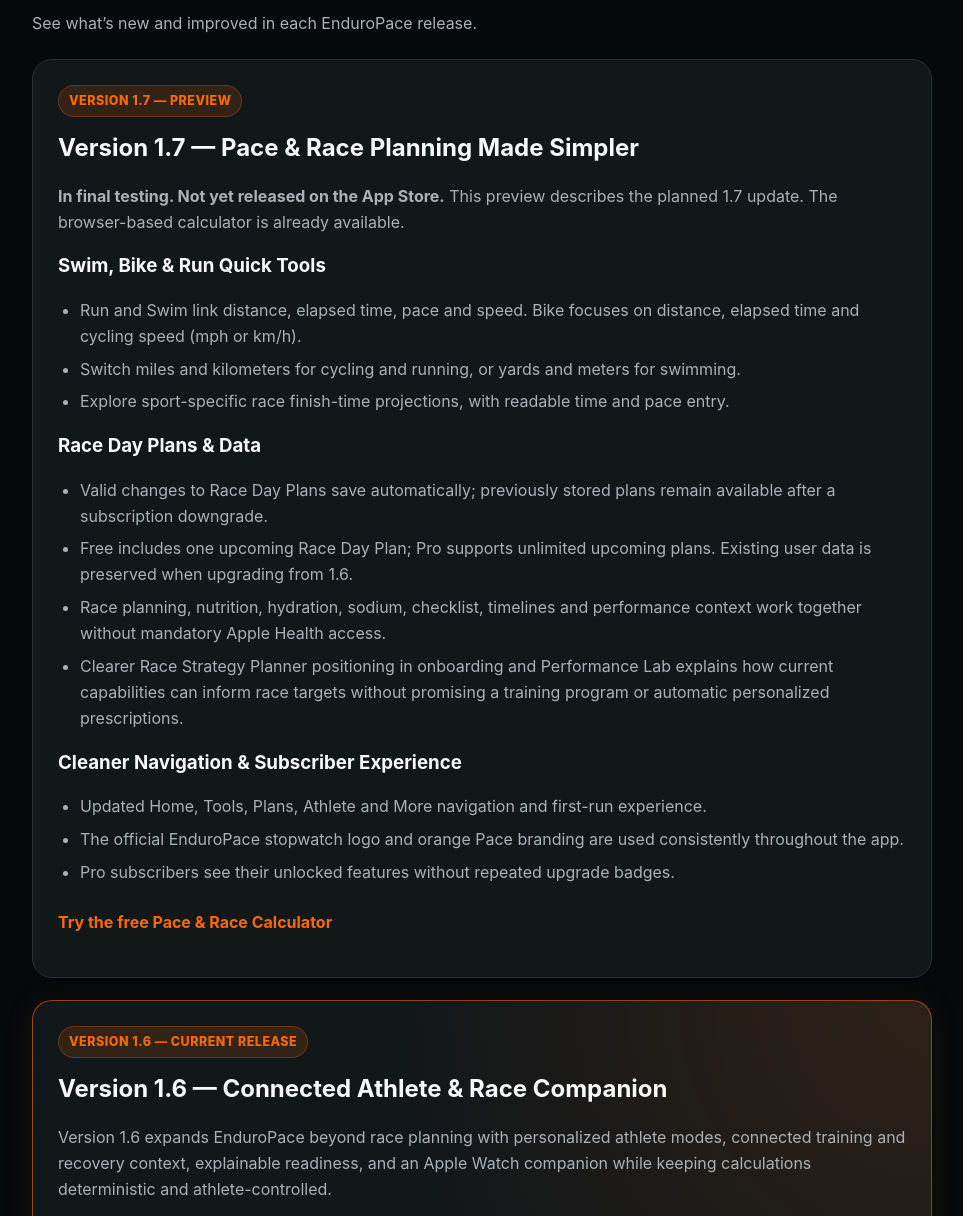
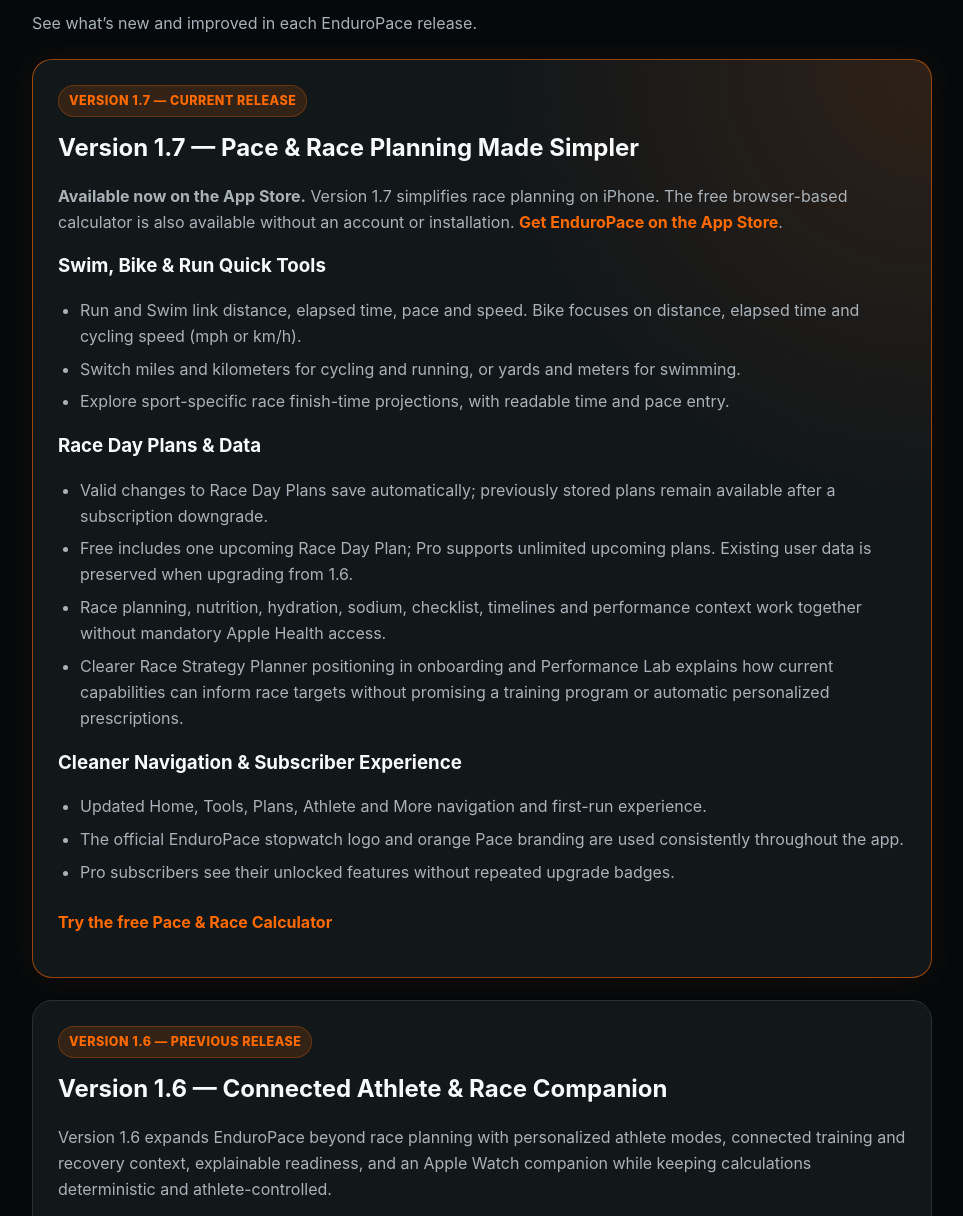
Before and after one commit to mmagriGH/enduropace-site, a plain HTML site: page release-notes.html in a window 1280 px wide. Shown: the part 281-1497 px from the top of the page, without its empty margins (158-1121 px from the left). Drawn offline with Linux system fonts and the light colour scheme.

Commit message:
Update EnduroPace website content for released v1.7

```diff
--- a/release-notes.html
+++ b/release-notes.html
@@ -3,7 +3,7 @@
 <head>
   <meta charset="UTF-8" />
   <meta name="viewport" content="width=device-width, initial-scale=1.0" />
-  <meta name="description" content="EnduroPace release history and a preview of version 1.7: Swim/Bike/Run Pace &amp; Race Calculator, automatic Race Day Plan saving, simpler navigation, and Pro entitlement improvements." />
+  <meta name="description" content="EnduroPace release history, including version 1.7: Swim/Bike/Run Pace &amp; Race Calculator, automatic Race Day Plan saving, simpler navigation, and Pro entitlement improvements." />
   <title>Release Notes | EnduroPace</title>
   <style>
     :root {
@@ -245,10 +245,10 @@
     <h1>Release Notes</h1>
     <p>See what’s new and improved in each EnduroPace release.</p>
 
-    <section class="version">
-      <div class="badge">Version 1.7 — Preview</div>
+    <section class="version latest">
+      <div class="badge">Version 1.7 — Current Release</div>
       <h2>Version 1.7 — Pace &amp; Race Planning Made Simpler</h2>
-      <p><strong>In final testing. Not yet released on the App Store.</strong> This preview describes the planned 1.7 update. The browser-based calculator is already available.</p>
+      <p><strong>Available now on the App Store.</strong> Version 1.7 simplifies race planning on iPhone. The free browser-based calculator is also available without an account or installation. <a href="https://apps.apple.com/us/app/enduropace/id6779810332">Get EnduroPace on the App Store</a>.</p>
       <h3>Swim, Bike &amp; Run Quick Tools</h3>
       <ul>
         <li>Run and Swim link distance, elapsed time, pace and speed. Bike focuses on distance, elapsed time and cycling speed (mph or km/h).</li>
@@ -271,8 +271,8 @@
       <p><a class="card-link" href="pace-calculator.html">Try the free Pace &amp; Race Calculator</a></p>
     </section>
 
-    <section class="version latest">
-      <div class="badge">Version 1.6 — Current Release</div>
+    <section class="version">
+      <div class="badge">Version 1.6 — Previous Release</div>
       <h2>Version 1.6 — Connected Athlete & Race Companion</h2>
       <p>
         Version 1.6 expands EnduroPace beyond race planning with personalized athlete
```
